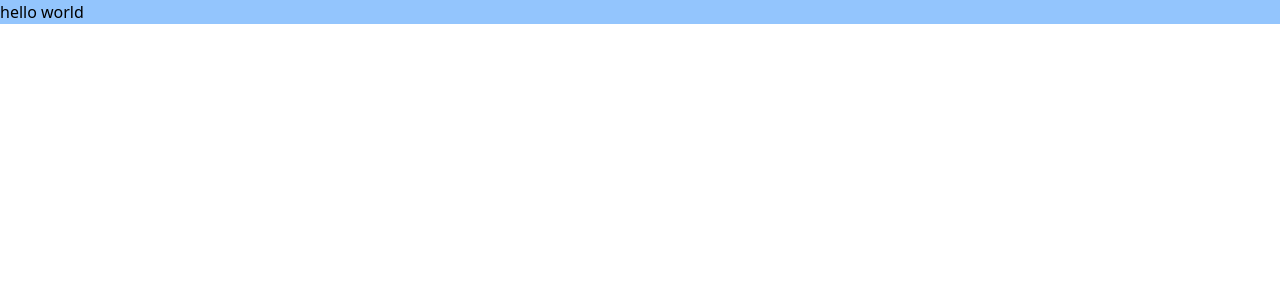
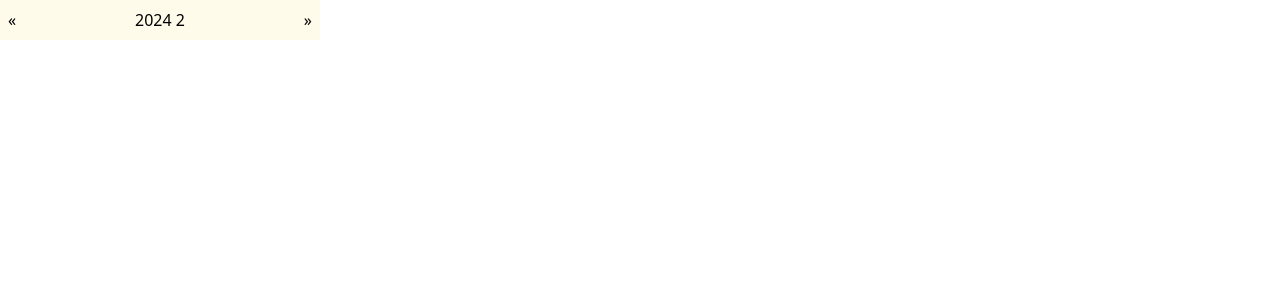
Before and after one commit to uudeok/calendeok, a React app: page / in a window 1280 px wide. Shown: the top 300 px of the page. Built offline with nearby package versions, Linux system fonts and the light colour scheme.

Commit message:
update : Header 생성

```diff
--- a/src/App.tsx
+++ b/src/App.tsx
@@ -1,9 +1,10 @@
 import React from "react";
+import Calendeok from "./Calendeok";
 
 const App = () => {
   return (
-    <div className="bg-blue-300">
-      <div>hello world</div>
+    <div>
+      <Calendeok />
     </div>
   );
 };
--- /dev/null
+++ b/src/Calendeok/CalenderHeader.tsx
@@ -0,0 +1,47 @@
+type HeaderType = {
+  curYear: number;
+  setCurYear: React.Dispatch<React.SetStateAction<number>>;
+  curMonth: number;
+  setCurMonth: React.Dispatch<React.SetStateAction<number>>;
+};
+
+const CalenderHeader = ({
+  curYear,
+  curMonth,
+  setCurMonth,
+  setCurYear,
+}: HeaderType) => {
+  const handlePrevButton = (e: React.MouseEvent<HTMLButtonElement>) => {
+    e.preventDefault();
+
+    if (curMonth === 0) {
+      setCurMonth(11);
+      setCurYear(curYear - 1);
+    } else {
+      setCurMonth(curMonth - 1);
+    }
+  };
+
+  const handleNextButton = (e: React.MouseEvent<HTMLButtonElement>) => {
+    e.preventDefault();
+
+    if (curMonth === 11) {
+      setCurMonth(0);
+      setCurYear(curYear + 1);
+    } else {
+      setCurMonth(curMonth + 1);
+    }
+  };
+
+  return (
+    <div className="flex w-80 bg-amber-50 p-2 justify-center">
+      <button onClick={handlePrevButton}>«</button>
+      <div className="flex-grow text-center">
+        {curYear} {curMonth + 1}
+      </div>
+      <button onClick={handleNextButton}>»</button>
+    </div>
+  );
+};
+
+export default CalenderHeader;
--- /dev/null
+++ b/src/Calendeok/DayOfWeek.tsx
@@ -0,0 +1,10 @@
+const DayOfWeek = () => {
+  return (
+    <thead>
+      <td>일</td>
+      <td>월</td>
+    </thead>
+  );
+};
+
+export default DayOfWeek;
--- /dev/null
+++ b/src/Calendeok/index.tsx
@@ -0,0 +1,20 @@
+import CalenderHeader from "./CalenderHeader";
+import { useState } from "react";
+
+const Calendeok = () => {
+  const [curYear, setCurYear] = useState(new Date().getFullYear());
+  const [curMonth, setCurMonth] = useState(new Date().getMonth());
+
+  return (
+    <>
+      <CalenderHeader
+        curYear={curYear}
+        setCurYear={setCurYear}
+        curMonth={curMonth}
+        setCurMonth={setCurMonth}
+      />
+    </>
+  );
+};
+
+export default Calendeok;
```
